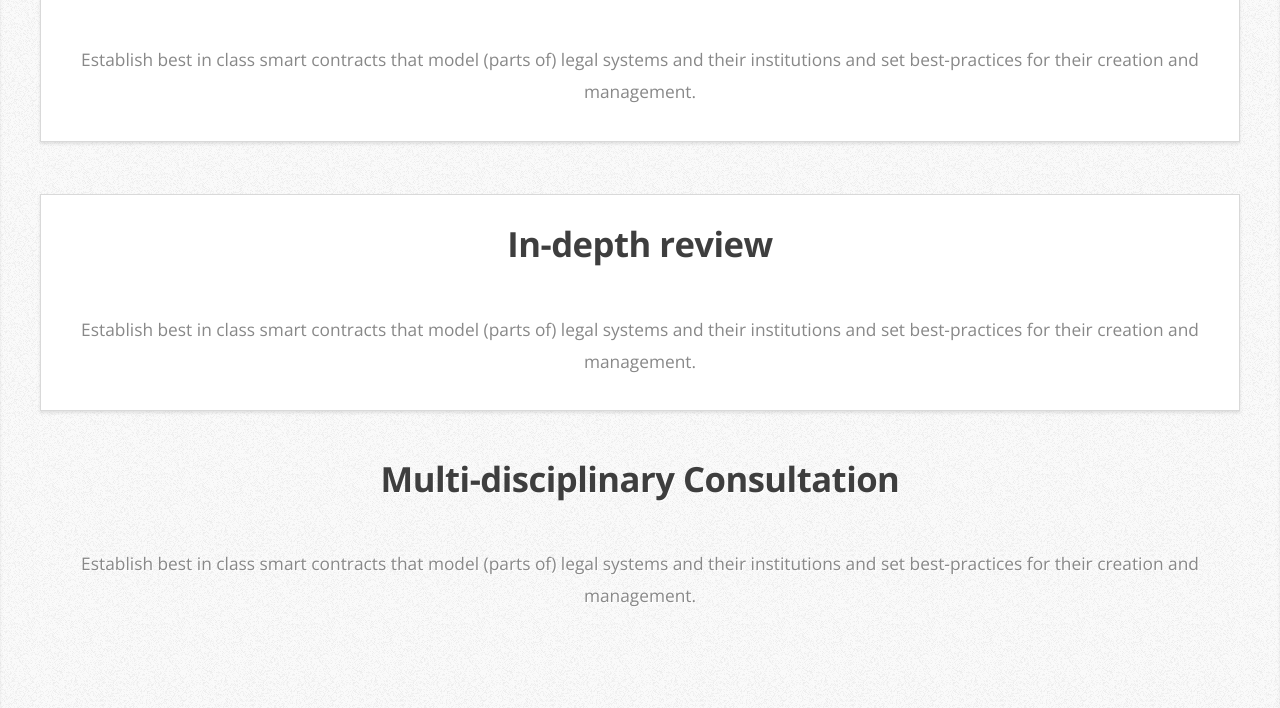
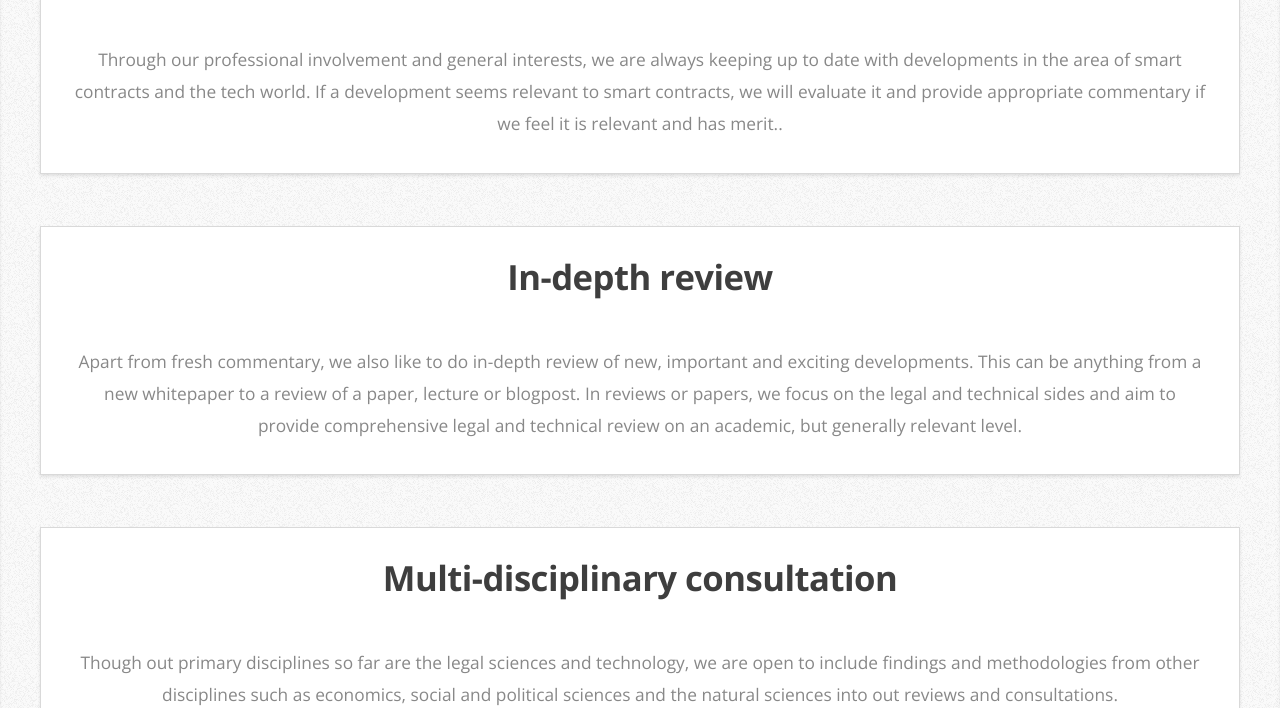
Before and after one commit to step21/bitrights_web, a plain HTML site: page review.html in a window 1280 px wide. Shown: the part 692-1400 px from the top of the page. Drawn offline with nearby package versions, Linux system fonts and the light colour scheme.

Commit message:
added copytext to review.html

```diff
--- a/review.html
+++ b/review.html
@@ -59,14 +59,15 @@
 					<div class="12u">
 						<section class="box">
 						<header><h2>Fresh Commentary</h2></header>
-									<p>Establish best in class smart contracts that model (parts of) legal systems and their institutions and set best-practices for their creation and management.</p>
+									<p>Through our professional involvement and general interests, we are always keeping up to date with developments in the area of smart contracts and the tech world. If a development seems relevant to smart contracts, we will evaluate it and provide appropriate commentary if we feel it is relevant and has merit..</p>
 								</section>
 						<section class="box">
 						<header><h2>In-depth review</h2></header>
-									<p>Establish best in class smart contracts that model (parts of) legal systems and their institutions and set best-practices for their creation and management.</p>
+									<p>Apart from fresh commentary, we also like to do in-depth review of new, important and exciting developments. This can be anything from a new whitepaper to a review of a paper, lecture or blogpost. In reviews or papers, we focus on the legal and technical sides and aim to provide comprehensive legal and technical review on an academic, but generally relevant level.</p>
 								</section>
-						<header><h2>Multi-disciplinary Consultation</h2></header>
-									<p>Establish best in class smart contracts that model (parts of) legal systems and their institutions and set best-practices for their creation and management.</p>
+						<section class="box">
+						<header><h2>Multi-disciplinary consultation</h2></header>
+									<p>Though out primary disciplines so far are the legal sciences and technology, we are open to include findings and methodologies from other disciplines such as economics, social and political sciences and the natural sciences into out reviews and consultations.</p>
 								</section>
 
 					</div>
```
